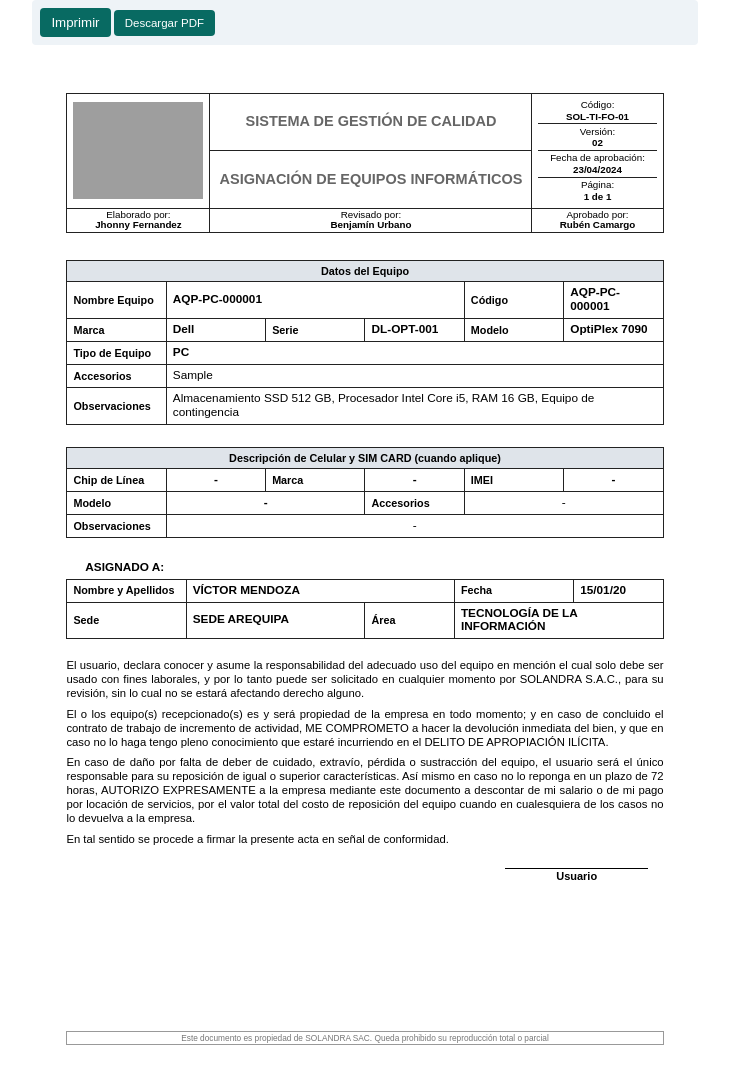
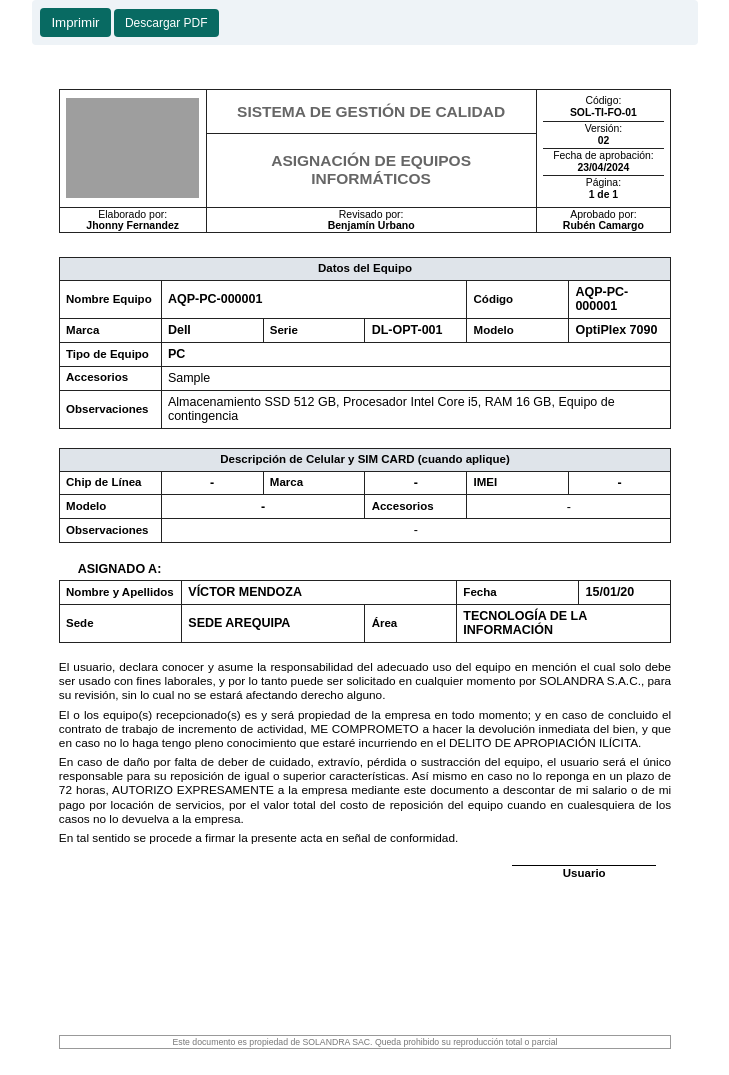
Before and after one commit to milagrosmmms23-bit/sigati_solandra, a PHP site: page /assignments/1/print in a window 1280 px wide. Shown: the whole page, without its empty margins (275-1004 px from the left). Run offline with PHP 8.4, Linux system fonts and the light colour scheme; a user stored in the database is signed in; data comes from the database, SQL or seed files in the repository; tables that the repository leaves empty hold one stand-in row (values such as "Sample post"); grey boxes are pictures that could not be loaded.

Commit message:
Aumenta nuevamente todo el formato impreso

```diff
--- a/app/Views/print.php
+++ b/app/Views/print.php
@@ -97,39 +97,39 @@ $assignmentCss = <<<'CSS'
 <style>
 @page{size:A4 portrait;margin:8mm}
 *{box-sizing:border-box}
-body{font-family:Arial,DejaVu Sans,sans-serif;color:#000;font-size:11.5px;margin:0;background:#fff}
+body{font-family:Arial,DejaVu Sans,sans-serif;color:#000;font-size:12px;margin:0;background:#fff}
 .print-actions{max-width:176mm;margin:0 auto 10px;padding:8px;background:#eef3f7;border-radius:4px}
 .print-actions a,.print-actions button{padding:7px 11px;border:0;border-radius:4px;text-decoration:none;background:#086a62;color:white;cursor:pointer}
-.quality-sheet{width:100%;max-width:178mm;min-height:270mm;margin:0 auto;background:#fff;padding:10mm 10mm 8mm;position:relative;display:block;overflow:hidden}
+.quality-sheet{width:100%;max-width:180mm;min-height:270mm;margin:0 auto;background:#fff;padding:9mm 9mm 7mm;position:relative;display:block;overflow:hidden}
 .quality-table{width:100%;border-collapse:collapse;table-layout:fixed}
-.quality-table td,.quality-table th{border:1px solid #222;padding:4px 6px;vertical-align:middle;line-height:1.18}
-.quality-header{margin-bottom:7mm}
+.quality-table td,.quality-table th{border:1px solid #222;padding:4.2px 6.2px;vertical-align:middle;line-height:1.16}
+.quality-header{margin-bottom:6.4mm}
 .quality-logo{width:24%;text-align:center;padding:0 4px;overflow:hidden}
-.solandra-logo{width:36mm;max-width:100%;height:auto;display:block;margin:0 auto}
-.quality-title{text-align:center;font-size:14.5px;font-weight:bold;color:#666;letter-spacing:0}
-.quality-subtitle{text-align:center;font-size:14.5px;font-weight:bold;color:#666;letter-spacing:0}
-.quality-meta{width:22%;font-size:9.8px;padding:0;line-height:1.03;text-align:center}
-.quality-meta div{border-bottom:1px solid #222;padding:1.3px 3px;text-align:center}
+.solandra-logo{width:37mm;max-width:100%;height:auto;display:block;margin:0 auto}
+.quality-title{text-align:center;font-size:15.5px;font-weight:bold;color:#666;letter-spacing:0}
+.quality-subtitle{text-align:center;font-size:15.5px;font-weight:bold;color:#666;letter-spacing:0}
+.quality-meta{width:22%;font-size:10.4px;padding:0;line-height:1;text-align:center}
+.quality-meta div{border-bottom:1px solid #222;padding:1.1px 3px;text-align:center}
 .quality-meta div:last-child{border-bottom:0}
-.quality-sign td{font-size:9.8px;height:auto;line-height:1.03;vertical-align:bottom;padding:1.8px 4px;color:#000;text-align:center}
+.quality-sign td{font-size:10.5px;height:auto;line-height:1;vertical-align:bottom;padding:1.5px 4px;color:#000;text-align:center}
 .quality-sign span{display:block;color:#000;text-decoration:none;text-align:center;font-weight:bold}
-.section-title{background:#dfe4ea;text-align:center;font-weight:bold;font-size:10.8px}
-.field-label{font-weight:bold;width:20%;font-size:10.8px}
+.section-title{background:#dfe4ea;text-align:center;font-weight:bold;font-size:11.5px}
+.field-label{font-weight:bold;width:20%;font-size:11.5px}
 .field-value{font-weight:bold}
 .dash{text-align:center!important}
-.equipment-table{margin-bottom:5.8mm;font-size:11.8px}
+.equipment-table{margin-bottom:5mm;font-size:12.5px}
 .equipment-table td{height:auto;min-height:0}
-.observations{height:11mm;vertical-align:middle;line-height:1.14}
-.assigned-title{font-weight:bold;margin:5mm 0 1.2mm 5mm;font-size:11.8px}
-.assigned-table{margin-bottom:5mm;font-size:11.8px}
-.legal-text{font-size:11.3px;line-height:1.25;text-align:justify;margin:0 0 1.6mm}
-.signature-line{width:38mm;border-top:1px solid #000;text-align:center;font-weight:bold;margin:6mm 4mm 5mm auto;padding-top:1px;font-size:11px}
-.quality-footer{border:1px solid #999;text-align:center;color:#777;font-size:8.3px;padding:1px;margin:0;position:absolute;left:10mm;right:10mm;bottom:8mm}
+.observations{height:10mm;vertical-align:middle;line-height:1.1}
+.assigned-title{font-weight:bold;margin:4.5mm 0 1mm 5mm;font-size:12.5px}
+.assigned-table{margin-bottom:4.5mm;font-size:12.5px}
+.legal-text{font-size:11.8px;line-height:1.2;text-align:justify;margin:0 0 1.35mm}
+.signature-line{width:38mm;border-top:1px solid #000;text-align:center;font-weight:bold;margin:5.2mm 4mm 4.5mm auto;padding-top:1px;font-size:11.5px}
+.quality-footer{border:1px solid #999;text-align:center;color:#777;font-size:8.7px;padding:1px;margin:0;position:absolute;left:9mm;right:9mm;bottom:7mm}
 .return-title{text-align:center;font-weight:bold;font-size:14px;margin:8mm 0 4mm}
 .doc-table{width:100%;border-collapse:collapse;margin:4mm 0}
 .doc-table th,.doc-table td{border:1px solid #555;padding:5px;text-align:left;vertical-align:top}
 .doc-table th{background:#e8edf2}
-@media print{.print-actions{display:none}body{background:#fff}.quality-sheet{margin:0 auto;max-width:none;width:178mm}}
+@media print{.print-actions{display:none}body{background:#fff}.quality-sheet{margin:0 auto;max-width:none;width:180mm}}
 </style>
 CSS;
 
--- a/app/Views/print_layout.php
+++ b/app/Views/print_layout.php
@@ -6,39 +6,39 @@
     <style>
 @page{size:A4 portrait;margin:8mm}
 *{box-sizing:border-box}
-body{font-family:Arial,DejaVu Sans,sans-serif;color:#000;font-size:11.5px;margin:0;background:#fff}
+body{font-family:Arial,DejaVu Sans,sans-serif;color:#000;font-size:12px;margin:0;background:#fff}
 .print-actions{max-width:176mm;margin:0 auto 10px;padding:8px;background:#eef3f7;border-radius:4px}
 .print-actions a,.print-actions button{padding:7px 11px;border:0;border-radius:4px;text-decoration:none;background:#086a62;color:white;cursor:pointer}
-.quality-sheet{width:100%;max-width:178mm;min-height:270mm;margin:0 auto;background:#fff;padding:10mm 10mm 8mm;position:relative;display:block;overflow:hidden}
+.quality-sheet{width:100%;max-width:180mm;min-height:270mm;margin:0 auto;background:#fff;padding:9mm 9mm 7mm;position:relative;display:block;overflow:hidden}
 .quality-table{width:100%;border-collapse:collapse;table-layout:fixed}
-.quality-table td,.quality-table th{border:1px solid #222;padding:4px 6px;vertical-align:middle;line-height:1.18}
-.quality-header{margin-bottom:7mm}
+.quality-table td,.quality-table th{border:1px solid #222;padding:4.2px 6.2px;vertical-align:middle;line-height:1.16}
+.quality-header{margin-bottom:6.4mm}
 .quality-logo{width:24%;text-align:center;padding:0 4px;overflow:hidden}
-.solandra-logo{width:36mm;max-width:100%;height:auto;display:block;margin:0 auto}
-.quality-title{text-align:center;font-size:14.5px;font-weight:bold;color:#666;letter-spacing:0}
-.quality-subtitle{text-align:center;font-size:14.5px;font-weight:bold;color:#666;letter-spacing:0}
-.quality-meta{width:22%;font-size:9.8px;padding:0;line-height:1.03;text-align:center}
-.quality-meta div{border-bottom:1px solid #222;padding:1.3px 3px;text-align:center}
+.solandra-logo{width:37mm;max-width:100%;height:auto;display:block;margin:0 auto}
+.quality-title{text-align:center;font-size:15.5px;font-weight:bold;color:#666;letter-spacing:0}
+.quality-subtitle{text-align:center;font-size:15.5px;font-weight:bold;color:#666;letter-spacing:0}
+.quality-meta{width:22%;font-size:10.4px;padding:0;line-height:1;text-align:center}
+.quality-meta div{border-bottom:1px solid #222;padding:1.1px 3px;text-align:center}
 .quality-meta div:last-child{border-bottom:0}
-.quality-sign td{font-size:9.8px;height:auto;line-height:1.03;vertical-align:bottom;padding:1.8px 4px;color:#000;text-align:center}
+.quality-sign td{font-size:10.5px;height:auto;line-height:1;vertical-align:bottom;padding:1.5px 4px;color:#000;text-align:center}
 .quality-sign span{display:block;color:#000;text-decoration:none;text-align:center;font-weight:bold}
-.section-title{background:#dfe4ea;text-align:center;font-weight:bold;font-size:10.8px}
-.field-label{font-weight:bold;width:20%;font-size:10.8px}
+.section-title{background:#dfe4ea;text-align:center;font-weight:bold;font-size:11.5px}
+.field-label{font-weight:bold;width:20%;font-size:11.5px}
 .field-value{font-weight:bold}
 .dash{text-align:center!important}
-.equipment-table{margin-bottom:5.8mm;font-size:11.8px}
+.equipment-table{margin-bottom:5mm;font-size:12.5px}
 .equipment-table td{height:auto;min-height:0}
-.observations{height:11mm;vertical-align:middle;line-height:1.14}
-.assigned-title{font-weight:bold;margin:5mm 0 1.2mm 5mm;font-size:11.8px}
-.assigned-table{margin-bottom:5mm;font-size:11.8px}
-.legal-text{font-size:11.3px;line-height:1.25;text-align:justify;margin:0 0 1.6mm}
-.signature-line{width:38mm;border-top:1px solid #000;text-align:center;font-weight:bold;margin:6mm 4mm 5mm auto;padding-top:1px;font-size:11px}
-.quality-footer{border:1px solid #999;text-align:center;color:#777;font-size:8.3px;padding:1px;margin:0;position:absolute;left:10mm;right:10mm;bottom:8mm}
+.observations{height:10mm;vertical-align:middle;line-height:1.1}
+.assigned-title{font-weight:bold;margin:4.5mm 0 1mm 5mm;font-size:12.5px}
+.assigned-table{margin-bottom:4.5mm;font-size:12.5px}
+.legal-text{font-size:11.8px;line-height:1.2;text-align:justify;margin:0 0 1.35mm}
+.signature-line{width:38mm;border-top:1px solid #000;text-align:center;font-weight:bold;margin:5.2mm 4mm 4.5mm auto;padding-top:1px;font-size:11.5px}
+.quality-footer{border:1px solid #999;text-align:center;color:#777;font-size:8.7px;padding:1px;margin:0;position:absolute;left:9mm;right:9mm;bottom:7mm}
 .return-title{text-align:center;font-weight:bold;font-size:14px;margin:8mm 0 4mm}
 .doc-table{width:100%;border-collapse:collapse;margin:4mm 0}
 .doc-table th,.doc-table td{border:1px solid #555;padding:5px;text-align:left;vertical-align:top}
 .doc-table th{background:#e8edf2}
-@media print{.print-actions{display:none}body{background:#fff}.quality-sheet{margin:0 auto;max-width:none;width:178mm}}
+@media print{.print-actions{display:none}body{background:#fff}.quality-sheet{margin:0 auto;max-width:none;width:180mm}}
     </style>
 </head>
 <body><?= $content ?></body>
```
